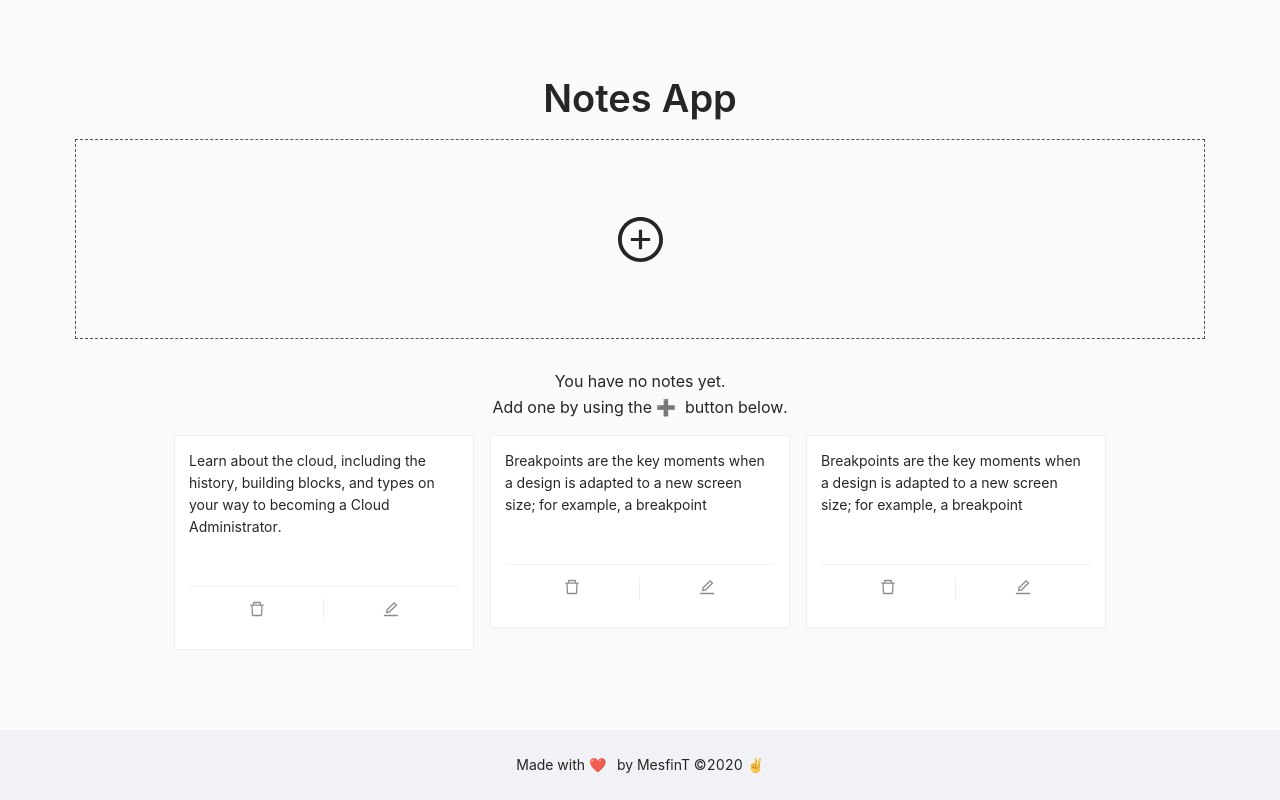
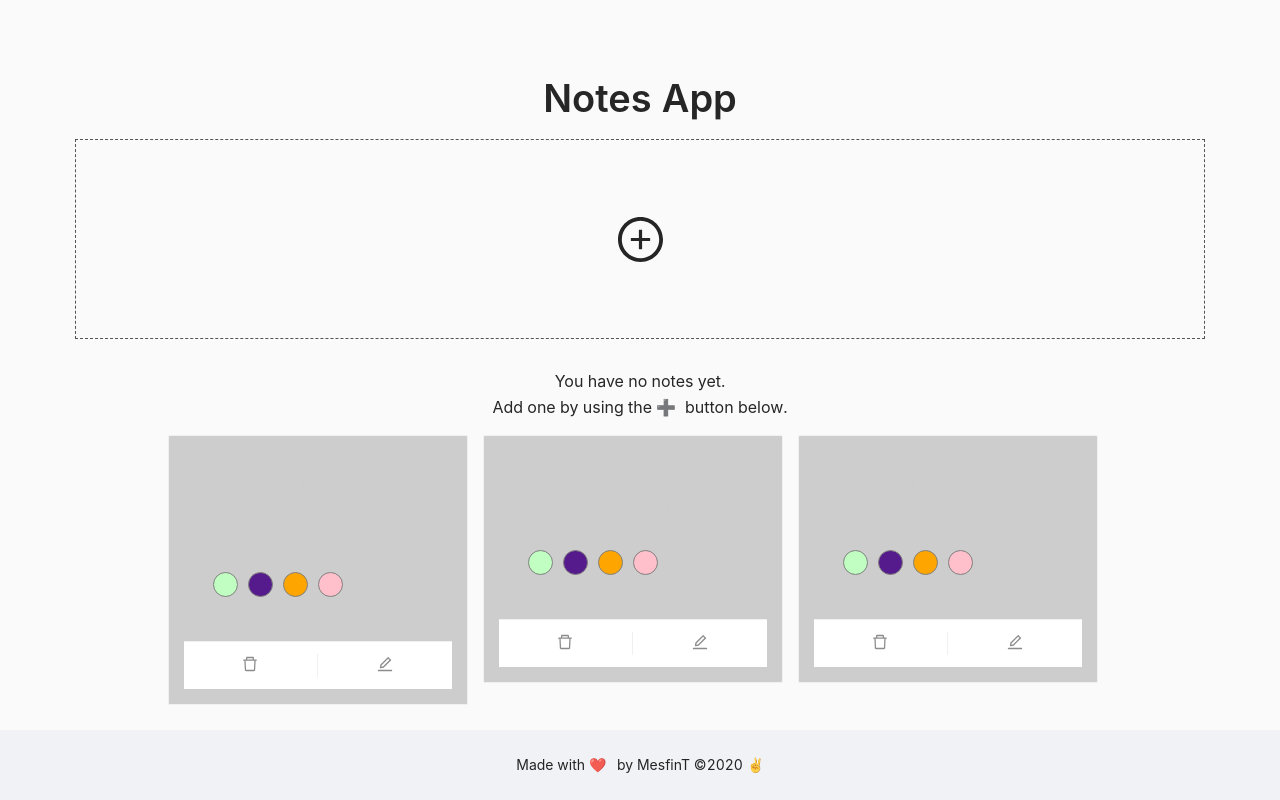
Before and after one commit to mesfint/note-app, a React (Create React App) app: page / in a window 1280 px wide. Built offline with nearby package versions, Linux system fonts and the light colour scheme.

Commit message:
bgColor added

```diff
--- a/src/components/AddNoteCard.js
+++ b/src/components/AddNoteCard.js
@@ -14,7 +14,8 @@ import {
   Space,
   Button,
 } from 'antd';
-import { NoteList } from '../modules';
+import { NoteList } from '../modules/notes/NoteList';
+import { Note } from '../modules/notes/Note';
 
 const { TextArea } = Input;
 
@@ -91,7 +92,6 @@ export const AddNoteCard = ({ addNote }) => {
               placeholder="Please type your note"
               rows={4}
             />
-            {'color2 color3 color4'}
           </form>
         </Modal>
       </Container>
--- a/src/modules/notes/Note.js
+++ b/src/modules/notes/Note.js
@@ -1,11 +1,119 @@
 import React from 'react';
-import { List, Card, Modal, Input, Row, Col, Typography, Space } from 'antd';
+import { Card } from 'antd';
+import styled from 'styled-components';
 
 import { EditOutlined, DeleteOutlined } from '@ant-design/icons';
 
+const Buttons = styled.div`
+  display: flex;
+  flex-wrap: wrap;
+  flex-direction: column;
+  button {
+    font-weight: 500;
+    font-size: 12px;
+    color: red;
+    text-align: center;
+    /* padding: 17px 10px;*/
+    margin: 10px 5px;
+    margin-bottom: 20px;
+    border-radius: 50%;
+    height: 25px;
+    width: 25px;
+    cursor: pointer;
+  }
+`;
+const greenButton = {
+  color: '#424246',
+  backgroundColor: '#c0ffc1',
+  border: '1px solid grey',
+};
+const purpleButton = {
+  color: '#fff',
+  backgroundColor: '#551a8b',
+  border: '1px solid grey',
+};
+const orangeButton = {
+  color: '#000',
+  backgroundColor: '#ffa500',
+  border: '1px solid grey',
+};
+const pinkButton = {
+  color: '#424246',
+  backgroundColor: '#ffc0cb',
+  border: '1px solid grey',
+};
+
 export const Note = ({ note, deleteNote }) => {
+  const [background, setBackground] = React.useState('#cdcdcd');
+  const [font, setFont] = React.useState('#cdcdcd');
+  const colors = [
+    {
+      green: '#c0ffc1',
+      font1: '#424246',
+    },
+    {
+      purple: '#551a8b',
+      font2: '#fff',
+    },
+    {
+      orange: '#ffa500',
+      font3: '##000',
+    },
+    {
+      pink: '#ffc0cb',
+      font4: '#424246',
+    },
+  ];
+  colors.map((color) => {
+    console.log(color.pink);
+    console.log(color.pink);
+  });
+
+  const setStyle = (background, font) => {
+    setBackground(background);
+    setFont(font);
+  };
+
+  // Only run this  first time the component rendered
+  //(first time when our comp runs we load exsiting data from LS)
+
+  //This runs every time the state changes and the bgcolor saved into LS
+  //fonts
+
+  React.useEffect(() => {
+    const data1 = localStorage.getItem('bg_color');
+
+    if (data1) {
+      setBackground(JSON.parse(data1));
+    }
+  }, []);
+
+  React.useEffect(() => {
+    const data2 = localStorage.getItem('fonts_color');
+
+    if (data2) {
+      setBackground(JSON.parse(data2));
+    }
+  }, []);
+  //and brings back to Browser
+  React.useEffect(() => {
+    localStorage.setItem('bg_color', JSON.stringify(background));
+  }, [background]);
+
+  React.useEffect(() => {
+    localStorage.setItem('fonts_color', JSON.stringify(font));
+  }, [font]);
+
+  //This runs every time the state changes and the bgcolor saved into LS
+  //and brings back to Browser
+  /*   React.useEffect(() => {
+    localStorage.setItem('fonts_color', JSON.stringify(font));
+  }); */
   const handleDeleteNote = (id) => {
     deleteNote(note.id);
+  };
+  const handleColorChange = () => {
+    setStyle();
   };
   return (
     <>
@@ -13,13 +121,45 @@ export const Note = ({ note, deleteNote }) => {
         style={{
           width: 300,
           padding: '1rem',
+          marginRight: '15px',
+          background: `${background}`,
+          color: `${font}`,
         }}
         cover={note.text}
         actions={[
           <DeleteOutlined key="delete" onClick={handleDeleteNote} />,
           <EditOutlined key="edit" />,
         ]}
-      ></Card>
+      >
+        <Buttons>
+          <div>
+            <button
+              onClick={() => {
+                setStyle('#c0ffc1', '#424246');
+              }}
+              style={greenButton}
+            ></button>
+            <button
+              onClick={() => {
+                setStyle('#551a8b', '#fff');
+              }}
+              style={purpleButton}
+            ></button>
+            <button
+              onClick={() => {
+                setStyle('#ffa500', '#000');
+              }}
+              style={orangeButton}
+            ></button>
+            <button
+              onClick={() => {
+                setStyle('#ffc0cb', '#424246');
+              }}
+              style={pinkButton}
+            ></button>
+          </div>
+        </Buttons>
+      </Card>
     </>
   );
 };
--- a/src/modules/notes/NoteList.js
+++ b/src/modules/notes/NoteList.js
@@ -1,18 +1,10 @@
-import React, { useState } from 'react';
-import { List, Card, Modal, Input, Row, Col, Typography, Space } from 'antd';
+import React from 'react';
+import { Row, Col, Typography } from 'antd';
 
-import {
-  EditOutlined,
-  EllipsisOutlined,
-  DeleteOutlined,
-} from '@ant-design/icons';
 import styled from 'styled-components';
 import { Note } from './Note';
 
-const { Meta } = Card;
-
 const { Text } = Typography;
-const { TextArea } = Input;
 
 const Container = styled(Row)({
   marginTop: '2rem',
@@ -57,13 +49,14 @@ export const NoteList = ({ notes, deleteNote }) => {
         </Col>
 
         <SpacingTop />
-        <Row gutter={[16, 16]}>
-          {notes.map((note) => (
-            <Col span={8}>
+
+        {notes.map((note) => (
+          <Row gutter={[16, 16]}>
+            <Col xs={{ span: 24 }} sm={{ span: 12 }} md={{ span: 12 }}>
               <Note key={note.id} note={note} deleteNote={deleteNote} />
             </Col>
-          ))}
-        </Row>
+          </Row>
+        ))}
       </Container>
       <SpacingTop />
     </>
--- a/src/modules/notes/NotesSample.js
+++ /dev/null
@@ -1,5 +0,0 @@
-// Remove from components Notes.js and move here later
-// Replace with proper Notes from components
-// IN COMPONENTS ONLY KEEP THINGS THAT ARE REUSABLE IN THE WHOLE APP
-// OTHERWISE DECLARE COMPONENTS IN MODULES
-export const Notes = () => null;
```
Also changed, not shown: 1 other file (tests, documents, lock files or other folders).
